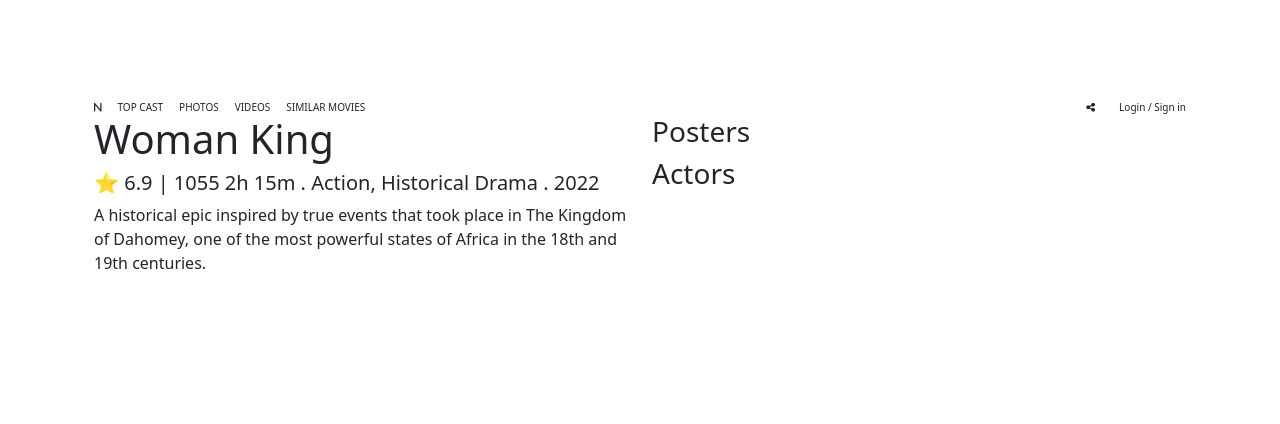
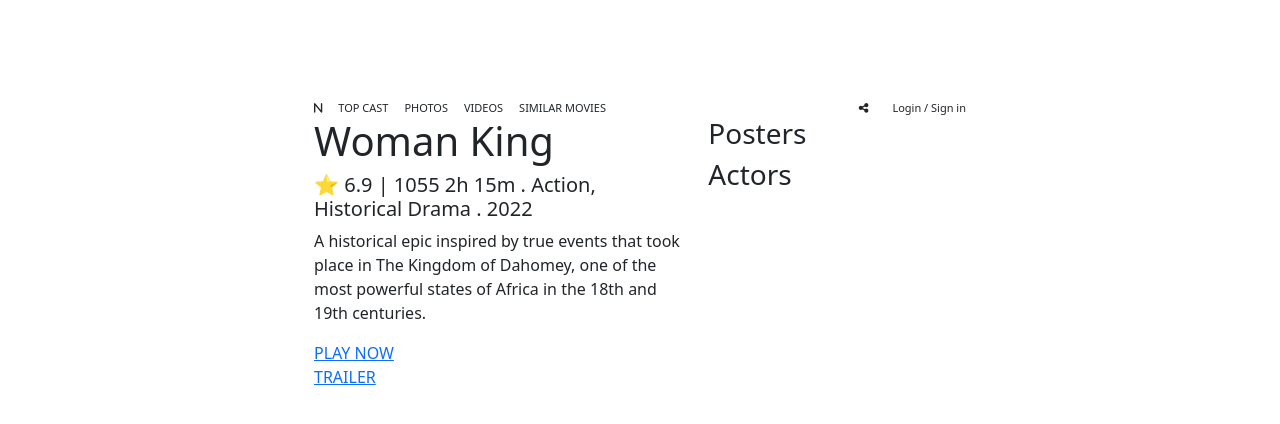
Before and after one commit to Brendafrenjo/Epic-Movie-Landing-Page, a plain HTML site: page index.html in a window 1280 px wide. Drawn offline with nearby package versions, Linux system fonts and the light colour scheme.

Commit message:
Added google font links and buttons

```diff
--- a/index.html
+++ b/index.html
@@ -13,26 +13,40 @@
       src="https://kit.fontawesome.com/405dcb50d6.js"
       crossorigin="anonymous"
     ></script>
+    <link rel="preconnect" href="https://fonts.googleapis.com" />
+    <link rel="preconnect" href="https://fonts.gstatic.com" crossorigin />
+    <link
+      href="https://fonts.googleapis.com/css2?family=Playfair+Display:wght@700&family=Poppins:wght@400;500&family=Roboto:wght@300;700;900&display=swap"
+      rel="stylesheet"
+    />
     <title>Woman King Landing Page</title>
     <style>
       body {
+        max-width: 800px;
+        margin: 100px auto;
       }
 
       .hero {
-        max-width: 800;
-        margin: 100px auto;
+        max-width: 700px;
       }
 
       .alpha {
         display: flex;
-        font-size: 10px;
+        font-size: 11px;
         justify-content: flex-start;
       }
 
       .loging-info {
         display: flex;
         justify-content: flex-end;
-        font-size: 10px;
+        font-size: 11px;
+      }
+
+      @media (max-width: 900px) {
+        body {
+          max-width: 100%;
+          margin: 100px auto;
+        }
       }
     </style>
   </head>
@@ -61,7 +75,7 @@
       </div>
       <div class="container">
         <div class="row">
-          <div class="col-6">
+          <div class="col-7">
             <h1>Woman King</h1>
             <h5>⭐ 6.9 | 1055 2h 15m . Action, Historical Drama . 2022</h5>
             <p>
@@ -69,8 +83,14 @@
               Kingdom of Dahomey, one of the most powerful states of Africa in
               the 18th and 19th centuries.
             </p>
+            <div>
+              <a href="" class="text-uppercase">Play Now</a>
+            </div>
+            <div>
+              <a href="" class="text-uppercase">Trailer</a>
+            </div>
           </div>
-          <div class="col-6">
+          <div class="col-5">
             <h3>Posters</h3>
             <div class="row">
               <div class="col-3"></div>
```
